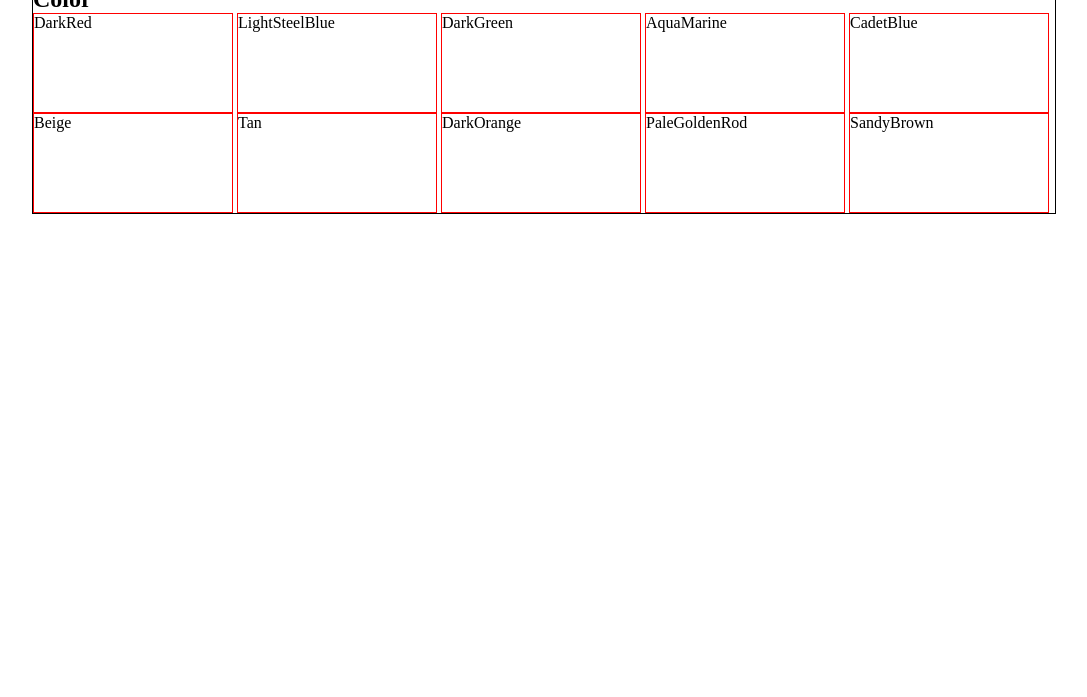
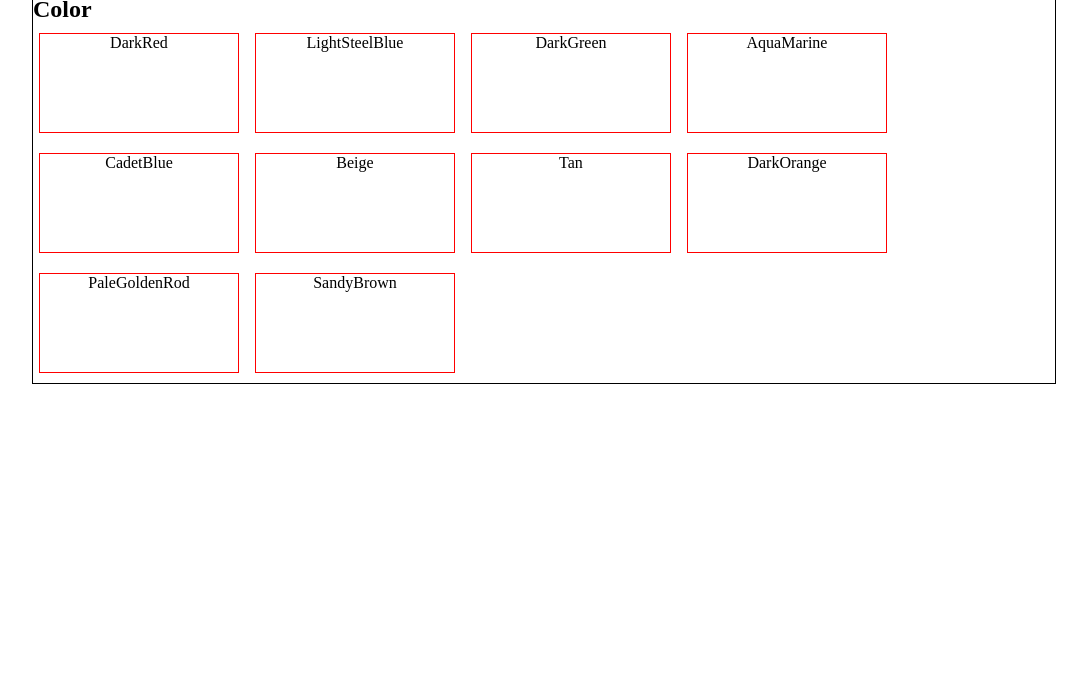
Before and after one commit to ThabangP07/Website-Design-System, a plain HTML site: page index.html in a window 1280 px wide. Shown: the part 103-800 px from the top of the page, without its empty margins (96-1183 px from the left). Drawn offline with Linux system fonts and the light colour scheme.

Commit message:
aligned the color box content to be centered

```diff
--- a/resources/css/index.css
+++ b/resources/css/index.css
@@ -14,7 +14,7 @@ h1 {
 .colors {
     border: 1px solid black;
     max-width: 80%;
-    margin: 0 auto;
+    margin: 10px auto;
 }
 
 .color-box {
@@ -22,4 +22,6 @@ h1 {
     width: 200px;
     height: 100px;
     display: inline-block;
+    text-align: center;
+    margin: 10px 6px;
 }
```
